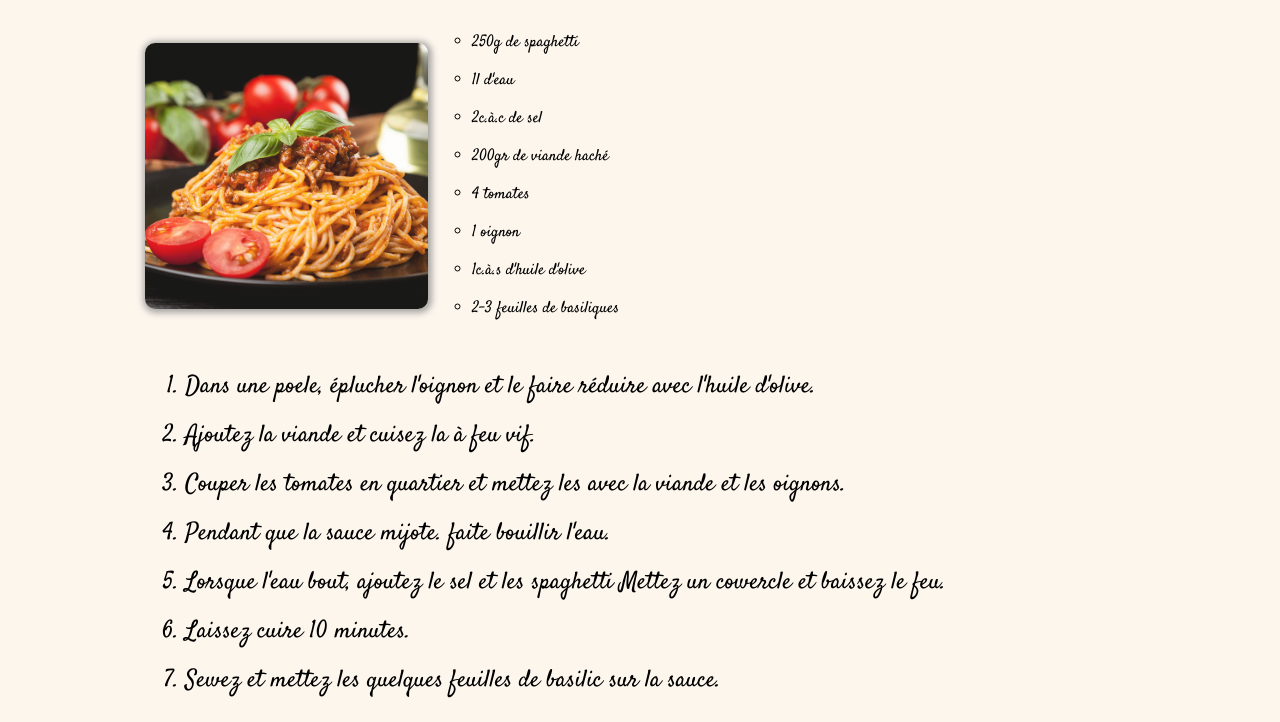
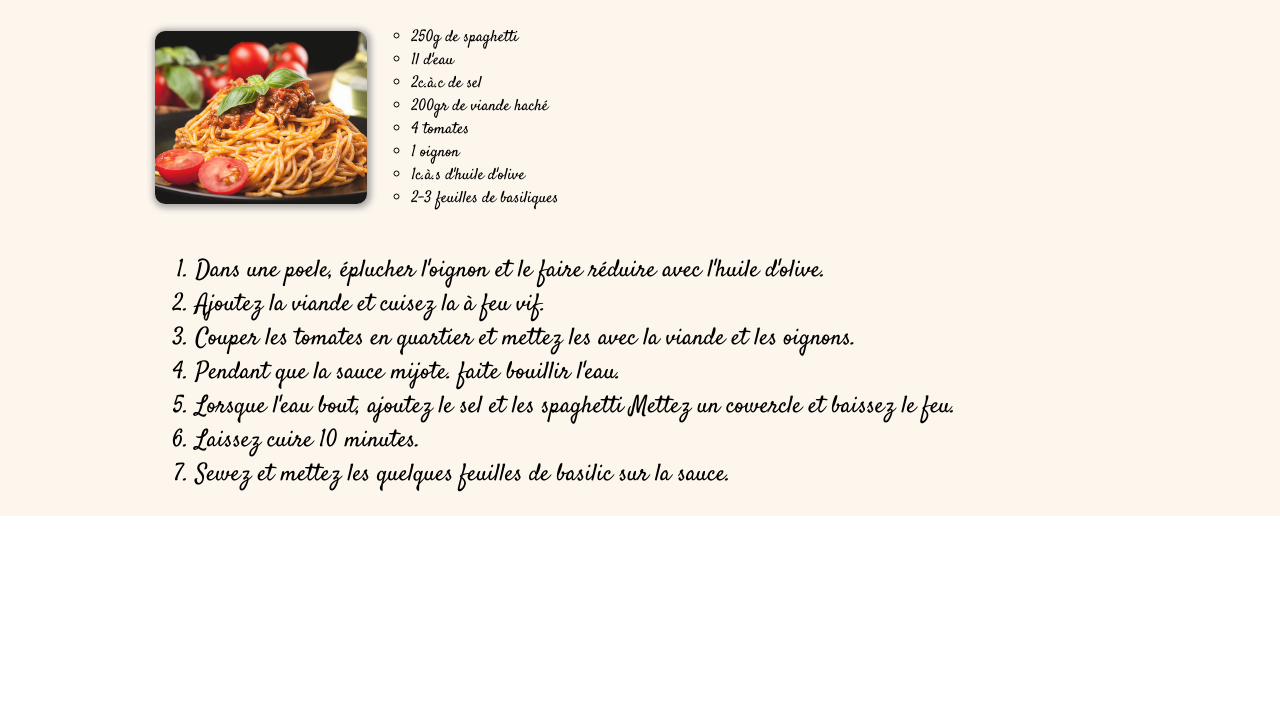
Before and after one commit to oparask/Batchcooking, a plain HTML site: page batchcooking/components/recipe.html in a window 1280 px wide. Shown: the part 78-800 px from the top of the page. Drawn offline with Linux system fonts and the light colour scheme.

Commit message:
mise en page de recipe

```diff
--- a/batchcooking/style/recipe.css
+++ b/batchcooking/style/recipe.css
@@ -9,13 +9,13 @@ body {
 
 #recipe-container {
     display: grid;
-    grid-template-columns: 0.5fr 1fr 3fr;
-    grid-template-rows: auto 1fr 1fr;
+    grid-template-columns: 0.5fr  0.7fr 3fr;
+    grid-template-rows: auto auto 1fr;
     grid-template-areas: "retour titre ."
         "retour image ingrédients"
         "retour étapes étapes";
     grid-gap: 4px;
-    height: 100%;
+
     background-color: rgba(250, 235, 215, 0.443);
 }
 
@@ -58,7 +58,3 @@ button {
     grid-area: étapes;
     font-size: 1.5em;
 }
-
-li{
-    margin-top: 15px;
-}
```
